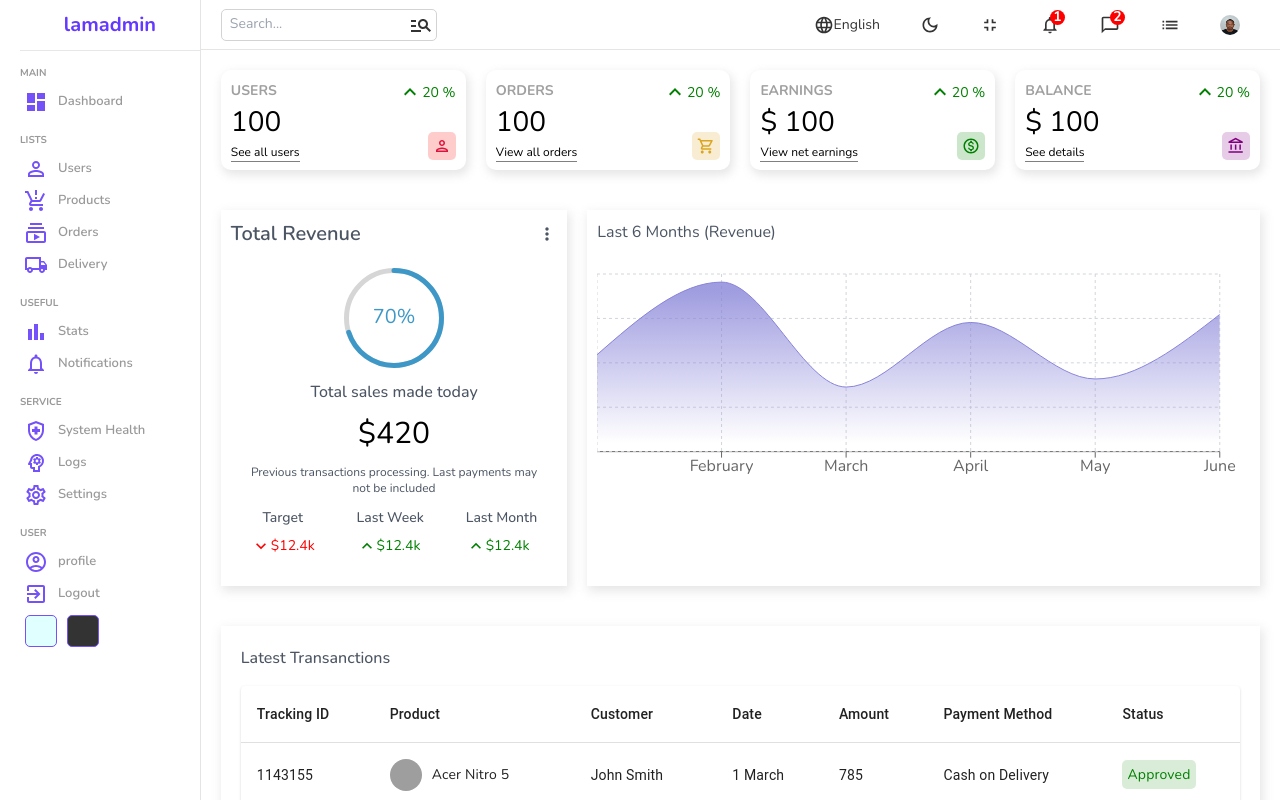
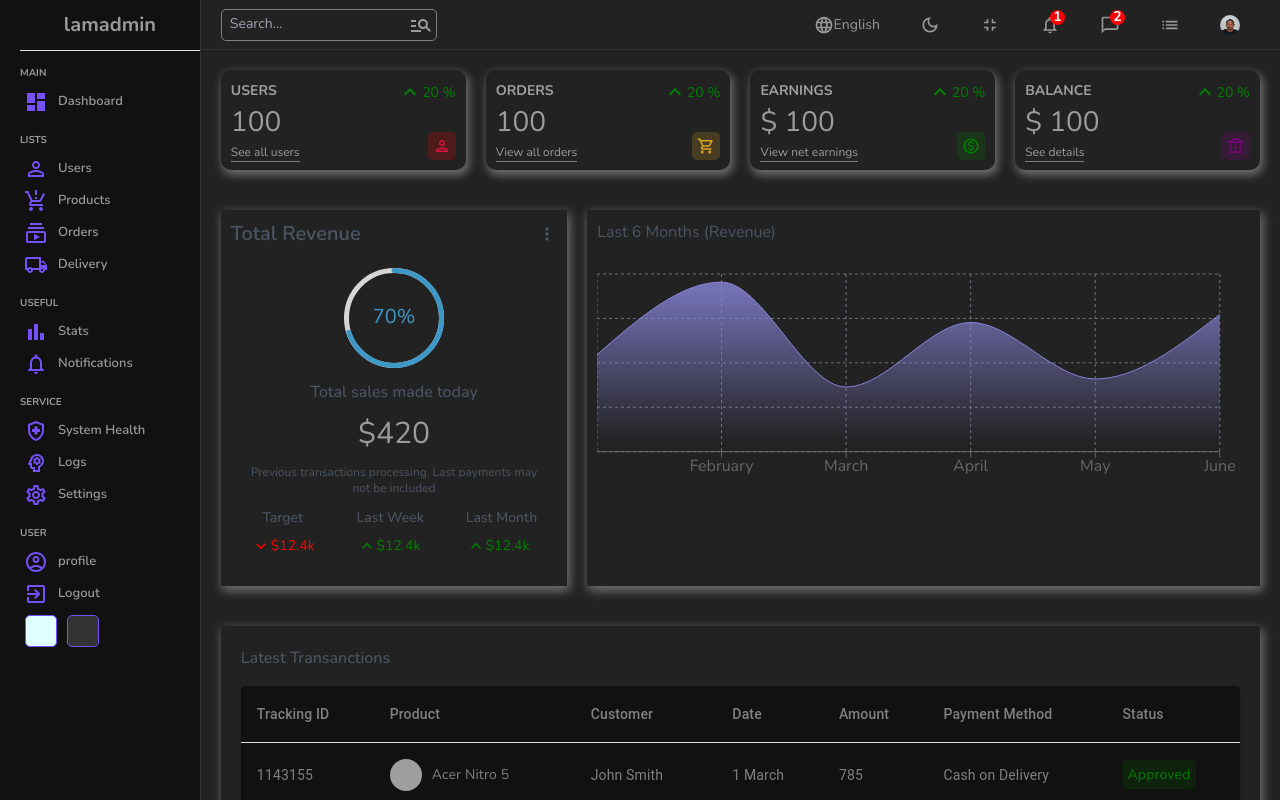
Before and after one commit to Titania01/dashboard-play, a React (Vite) app: page / in a window 1280 px wide. Shown: the top 800 px of the page. Built offline with nearby package versions, Linux system fonts and the light colour scheme; grey boxes are pictures that could not be loaded.

Commit message:
feat: dark mode implementation

```diff
--- a/src/App.tsx
+++ b/src/App.tsx
@@ -5,10 +5,11 @@ import Home from "./pages/home";
 import List from "./pages/list";
 import NewPage from "./pages/newPage";
 import SinglePage from "./pages/singlePage";
+import "./style/dark.scss";
 
 function App() {
   return (
-    <div className="App">
+    <div className="app dark">
       <BrowserRouter>
         <Routes>
           <Route path="/">
--- a/src/organism/datatable/datatable.scss
+++ b/src/organism/datatable/datatable.scss
@@ -1,6 +1,20 @@
 .datatable {
     height: 650px;
     padding: 20px;
+
+    .datatableTitle{
+        @apply w-full text-2xl text-gray-500 mb-3 flex items-center justify-between;
+
+        .link {
+            color: green;
+            font-size: 16px;
+            font-weight: 400;
+            border: 1px solid green;
+            border-radius: 5px;
+            padding: 5px;
+            cursor: pointer;
+        }
+    }
 
     .cellWithImg {
         display: flex;
--- a/src/organism/datatable/index.tsx
+++ b/src/organism/datatable/index.tsx
@@ -1,6 +1,7 @@
 import "./datatable.scss";
 import { DataGrid, GridRenderCellParams } from "@mui/x-data-grid";
 import { userColumns, userRow } from "../datasource";
+import { Link } from "react-router-dom";
 
 const DataTable = () => {
   const actionColumn = [
@@ -11,7 +12,9 @@ const DataTable = () => {
       renderCell: () => {
         return (
           <div className="cellAction">
-            <div className="viewButton">View</div>
+            <Link to="/users/test">
+              <div className="viewButton">View</div>
+            </Link>
             <div className="deleteButton">Delete</div>
           </div>
         );
@@ -20,6 +23,12 @@ const DataTable = () => {
   ];
   return (
     <div className="datatable">
+      <div className="datatableTitle">
+        Add New User
+        <Link to="/users/new" className="link">
+          Add New
+        </Link>
+      </div>
       <DataGrid
         rows={userRow}
         columns={userColumns.concat(actionColumn)}
--- a/src/organism/sidebar/index.tsx
+++ b/src/organism/sidebar/index.tsx
@@ -11,12 +11,15 @@ import PsychologyOutlinedIcon from "@mui/icons-material/PsychologyOutlined";
 import SettingsOutlinedIcon from "@mui/icons-material/SettingsOutlined";
 import AccountCircleOutlinedIcon from "@mui/icons-material/AccountCircleOutlined";
 import ExitToAppOutlinedIcon from "@mui/icons-material/ExitToAppOutlined";
+import { Link } from "react-router-dom";
 
 const Sidebar = () => {
   return (
     <div className="sidebar">
       <div className="top">
+        <Link to="/">
           <span className="logo">lamadmin</span>
+        </Link>
       </div>
       <hr />
       <div className="center">
@@ -28,15 +31,19 @@ const Sidebar = () => {
           </div>
           <div>
             <p className="title">LISTS</p>
+            <Link to="/users">
               <div className="flex items-center p-1 hover:bg-[#ece8ff] cursor-pointer">
                 <PersonOutlineOutlinedIcon className="icon text-[#7451f8]" />
                 <h3>Users</h3>
               </div>
+            </Link>
           </div>
+          <Link to="/products">
             <div className="flex items-center p-1 hover:bg-[#ece8ff] cursor-pointer">
               <ProductionQuantityLimitsOutlinedIcon className="icon text-[#7451f8]" />
               <h3>Products</h3>
             </div>
+          </Link>
           <div className="flex items-center p-1 hover:bg-[#ece8ff] cursor-pointer">
             <SubscriptionsOutlinedIcon className="icon text-[#7451f8]" />
             <h3>Orders</h3>
--- a/src/organism/table/index.tsx
+++ b/src/organism/table/index.tsx
@@ -49,7 +49,7 @@ const rows = [
     status: "Pending",
   },
   {
-    id: 2342355,
+    id: 2342356,
     product: "Acer Nitro 5",
     img: "https://m.media-amazon.com/images/I/31JaiPXYI8L._AC_UY327_FMwebp_QL65_.jpg",
     customer: "Harold Carol",
--- a/src/pages/newPage/index.tsx
+++ b/src/pages/newPage/index.tsx
@@ -15,7 +15,7 @@ type newScreenProps = {
 };
 
 const NewPage = ({ inputs, title }: newScreenProps) => {
-  const [file, setFile] = useState("");
+  const [file, setFile] = useState<FileList | null>();
   return (
     <div className="new">
       <Sidebar />
@@ -27,7 +27,11 @@ const NewPage = ({ inputs, title }: newScreenProps) => {
         <div className="bottom">
           <div className="left">
             <img
-              src="https://icon-library.com/images/no-image-icon/no-image-icon-0.jpg"
+              src={
+                file
+                  ? URL.createObjectURL([...file][0])
+                  : "https://images.pexels.com/photos/262508/pexels-photo-262508.jpeg?cs=srgb&dl=pexels-pixabay-262508.jpg&fm=jpg"
+              }
               alt=""
             />
           </div>
@@ -37,7 +41,14 @@ const NewPage = ({ inputs, title }: newScreenProps) => {
                 <label htmlFor="file">
                   image: <DriveFolderUploadOutlinedIcon className="icon" />
                 </label>
-                <input type="file" id="file" className="inputt hidden" />
+                <input
+                  type="file"
+                  id="file"
+                  onChange={({
+                    currentTarget: { files },
+                  }: React.ChangeEvent<HTMLInputElement>) => setFile(files)}
+                  className="inputt hidden"
+                />
               </div>
               {inputs.map((input) => (
                 <div className="formInput" key={input.id}>
--- a/src/pages/newPage/newPage.scss
+++ b/src/pages/newPage/newPage.scss
@@ -31,7 +31,7 @@
         form {
           display: flex;
           flex-wrap: wrap;
-          gap: 50px;
+          gap: 30px;
 
           .formInput {
             width: 40%;
@@ -54,7 +54,6 @@
               padding: 10px;
               font-weight: bold;
               cursor: pointer;
-              margin-top: 10px;
           }
         }
       }
--- /dev/null
+++ b/src/style/dark.scss
@@ -0,0 +1,37 @@
+.app.dark {
+    @apply bg-[#222];
+    color: rgb(156, 156, 156);
+
+    .chartGrid {
+        @apply stroke-gray-500;
+    }
+
+    .table {
+        @apply bg-[#111];
+
+        .tableCell {
+            color: gray;
+        }
+    }
+
+    .navbar {
+        color: #999;
+        border-color: #333;
+
+        .search {
+            border-color: gray;
+        }
+    }
+
+    .sidebar {
+        background-color: #111;
+        border-color: #333;
+
+        .top {
+
+            .logo {
+                color: #999;
+            }
+        }
+    }
+}
```
Lines whose indentation alone changed are shown as unchanged.
